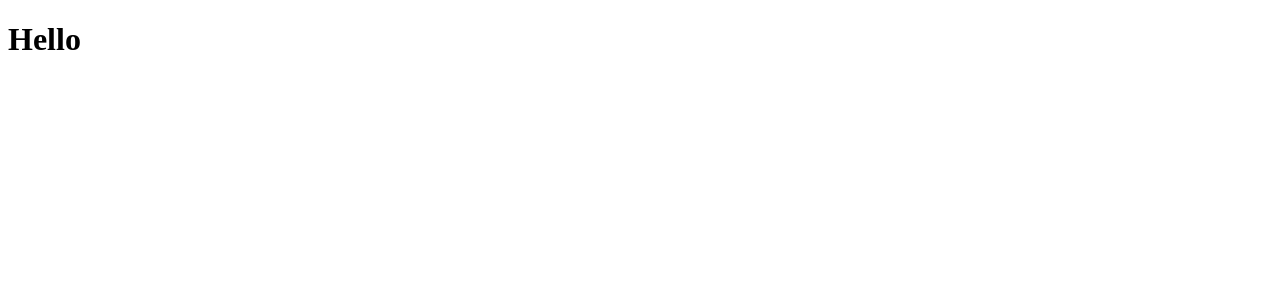
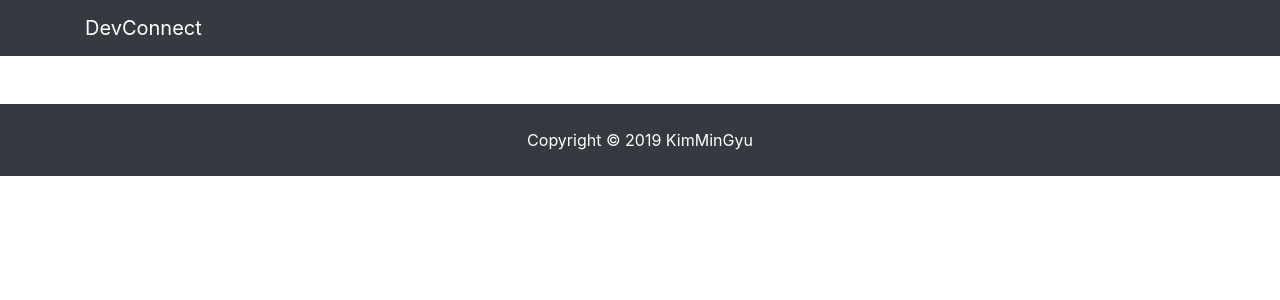
Before and after one commit to prodix01/blog_MERN2, a React (Create React App) app in the folder client/: page / in a window 1280 px wide. Shown: the top 300 px of the page. Built offline with nearby package versions, Linux system fonts and the light colour scheme.

Commit message:
Add navbar and Footbar

```diff
--- a/client/package.json
+++ b/client/package.json
@@ -30,5 +30,6 @@
       "last 1 firefox version",
       "last 1 safari version"
     ]
-  }
+  },
+  "proxy" : "http://localhost:1234"
 }
--- a/client/public/index.html
+++ b/client/public/index.html
@@ -15,6 +15,9 @@
       user's mobile device or desktop. See https://developers.google.com/web/fundamentals/web-app-manifest/
     -->
     <link rel="manifest" href="%PUBLIC_URL%/manifest.json" />
+    <link rel="stylesheet" href="https://stackpath.bootstrapcdn.com/bootstrap/4.4.1/css/bootstrap.min.css" integrity="sha384-Vkoo8x4CGsO3+Hhxv8T/Q5PaXtkKtu6ug5TOeNV6gBiFeWPGFN9MuhOf23Q9Ifjh" crossorigin="anonymous">
+    <script defer src="https://use.fontawesome.com/releases/v5.0.9/js/all.js" integrity="sha384-8iPTk2s/jMVj81dnzb/iFR2sdA7u06vHJyyLlAd4snFpCl/SnyUjRrbdJsw1pGIl"
+            crossorigin="anonymous"></script>
     <!--
       Notice the use of %PUBLIC_URL% in the tags above.
       It will be replaced with the URL of the `public` folder during the build.
@@ -29,6 +32,9 @@
   <body>
     <noscript>You need to enable JavaScript to run this app.</noscript>
     <div id="root"></div>
+    <script src="https://code.jquery.com/jquery-3.4.1.slim.min.js" integrity="sha384-J6qa4849blE2+poT4WnyKhv5vZF5SrPo0iEjwBvKU7imGFAV0wwj1yYfoRSJoZ+n" crossorigin="anonymous"></script>
+    <script src="https://cdn.jsdelivr.net/npm/popper.js@1.16.0/dist/umd/popper.min.js" integrity="sha384-Q6E9RHvbIyZFJoft+2mJbHaEWldlvI9IOYy5n3zV9zzTtmI3UksdQRVvoxMfooAo" crossorigin="anonymous"></script>
+    <script src="https://stackpath.bootstrapcdn.com/bootstrap/4.4.1/js/bootstrap.min.js" integrity="sha384-wfSDF2E50Y2D1uUdj0O3uMBJnjuUD4Ih7YwaYd1iqfktj0Uod8GCExl3Og8ifwB6" crossorigin="anonymous"></script>
     <!--
       This HTML file is a template.
       If you open it directly in the browser, you will see an empty page.
--- a/client/src/App.js
+++ b/client/src/App.js
@@ -1,10 +1,15 @@
 import React, {Component} from 'react';
+
+import Footer from "./componets/layout/Footer";
+import Navbar from "./componets/layout/Navbar";
+
 
 class App extends Component {
     render() {
         return (
             <div>
-                <h1>Hello</h1>
+                <Navbar />
+                <Footer />
             </div>
         )
     }
--- /dev/null
+++ b/client/src/componets/layout/Footer.js
@@ -0,0 +1,10 @@
+import React from "react";
+
+
+export default () => {
+    return (
+        <footer className = "bg-dark text-white mt-5 p-4 text-center">
+            Copyright &copy; {new Date().getFullYear()} KimMinGyu
+        </footer>
+    );
+};
--- /dev/null
+++ b/client/src/componets/layout/Navbar.js
@@ -0,0 +1,23 @@
+import React, {Component} from "react";
+
+class Navbar extends Component {
+    render() {
+        return (
+            <nav className="navbar navbar-expand-sm navbar-dark bg-dark mb-4">
+                <div className="container">
+                    <a className="navbar-brand" href="landing.html">DevConnect</a>
+                    <button
+                        className="navbar-toggler"
+                        type="button"
+                        data-toggle="collapse"
+                        data-target="#mobile-nav"
+                    >
+                        <span className="navbar-toggler-icon"/>
+                    </button>
+                </div>
+            </nav>
+        );
+    }
+}
+
+export default Navbar;
```
Also changed, not shown: client/src/componets/layout/Landing.js (added).
